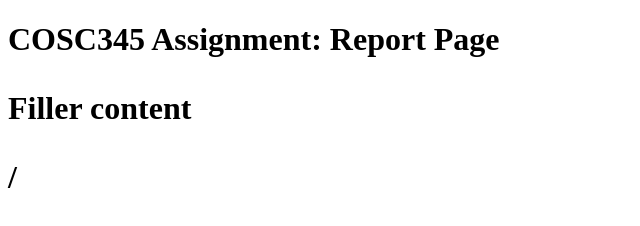
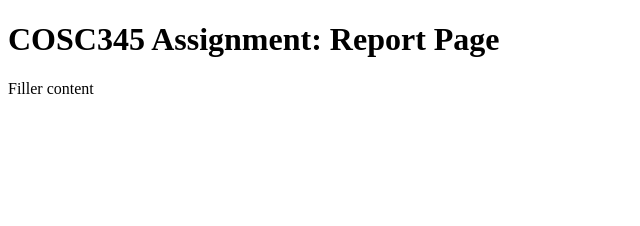
Before and after one commit to Richroids/COSC345, a plain HTML site: page index.html in a window 1280 px wide. Shown: the whole page, without its empty margins (0-640 px from the left). Drawn offline with Linux system fonts and the light colour scheme.

Commit message:
index.html validates correctly

```diff
--- a/index.html
+++ b/index.html
@@ -7,7 +7,7 @@
 
 </head>
 <body>
-	<h1>COSC345 Assignment: Report Page<h1>
+	<h1>COSC345 Assignment: Report Page</h1>
 	<p>Filler content</p>
-</body>/
+</body>
 </html>
```
